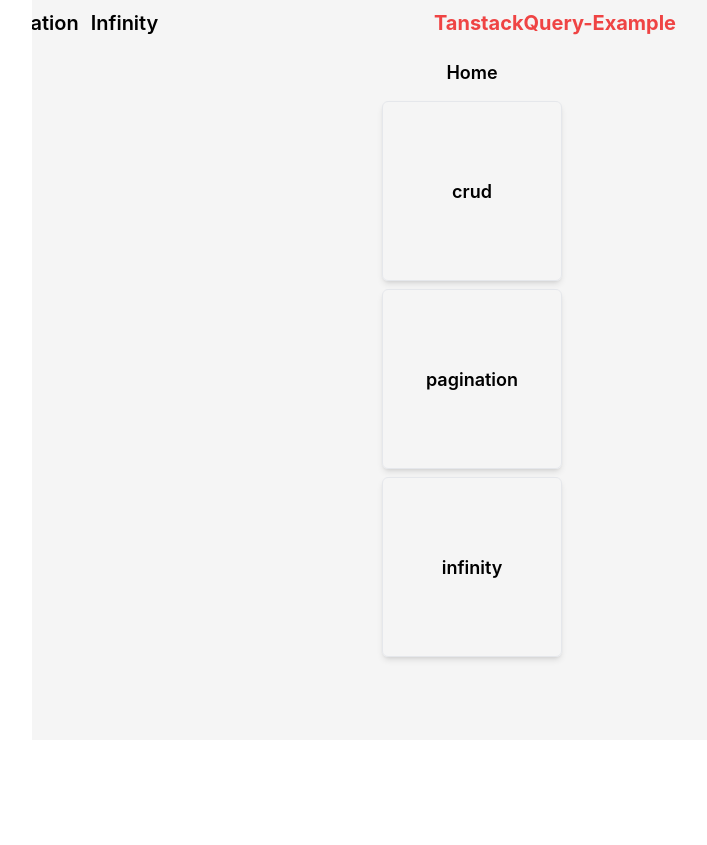
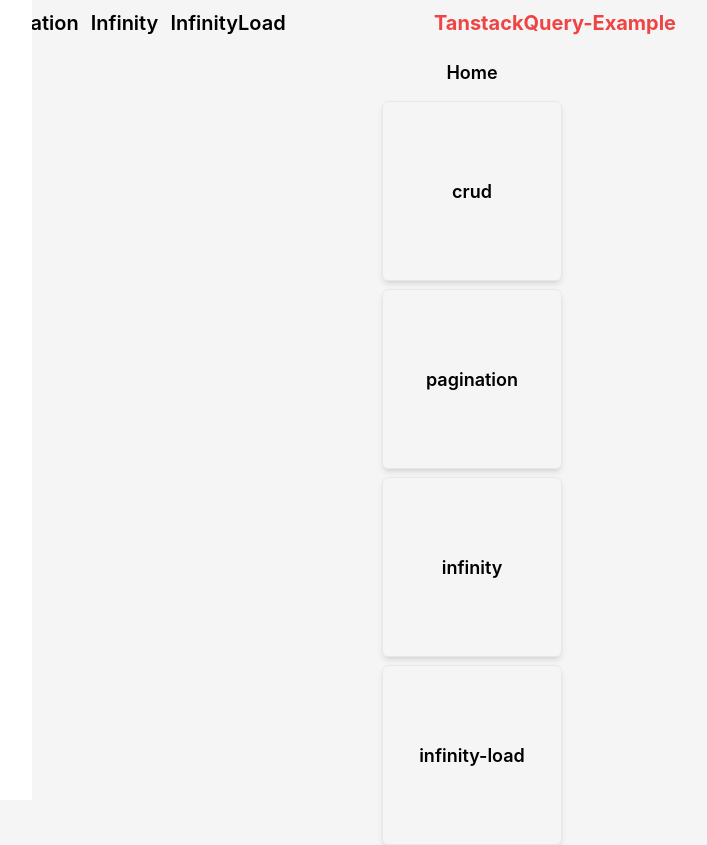
Before and after one commit to mohammadzeyghami/tanstackQuery-example, a React (Vite) app: page / in a window 1280 px wide. Shown: the whole page, without its empty margins (168-875 px from the left). Before the commit the page ends 800 px from the top, so only its background shows below. Built offline with nearby package versions, Linux system fonts and the light colour scheme.

Commit message:
add infinity load to project

```diff
--- a/package.json
+++ b/package.json
@@ -19,6 +19,7 @@
     "react": "^18.2.0",
     "react-dom": "^18.2.0",
     "react-hook-form": "^7.51.0",
+    "react-intersection-observer": "^9.8.1",
     "react-router": "^6.22.3",
     "react-router-dom": "^6.22.3",
     "tailwind-merge": "^2.2.1",
--- a/src/App.tsx
+++ b/src/App.tsx
@@ -10,6 +10,7 @@ import PageInfinity from "./components/pages/infinity";
 import PageHome from "./components/pages/home";
 import { QueryClient, QueryClientProvider } from "@tanstack/react-query";
 import "animate.css";
+import PageInfinityLoad from "./components/pages/infinityLoad";
 function App() {
   const queryClient = new QueryClient();
   return (
@@ -20,6 +21,7 @@ function App() {
           <Route path={"/crud"} element={<PageCrud />} />
           <Route path={"/pagination"} element={<PagePagination />} />
           <Route path={"/infinity"} element={<PageInfinity />} />
+          <Route path={"/infinity-load"} element={<PageInfinityLoad />} />
         </Router>
       </BrowserRouter>
     </QueryClientProvider>
--- a/src/components/pages/home/index.tsx
+++ b/src/components/pages/home/index.tsx
@@ -13,6 +13,7 @@ const PageHome = () => {
           <CardMain title={"crud"} />
           <CardMain title={"pagination"} />
           <CardMain title={"infinity"} />
+          <CardMain title={"infinity-load"} />
         </View>
       </View>
     </MainDashLayout>
--- /dev/null
+++ b/src/components/pages/infinityLoad/index.tsx
@@ -0,0 +1,53 @@
+import { useEffect, useState } from "react";
+import { H1, H4, View } from "../..";
+import { useProducts } from "../../../services/getInfinityProducts";
+import { ButtonMain, MainDashLayout } from "../../molecules";
+import { useProduct } from "../../../services/getProduct";
+import { NavbarMain } from "../../sections/navbar/main";
+import { useInView } from "react-intersection-observer";
+import { Spin } from "antd";
+
+const PageInfinityLoad = () => {
+  const { ref, inView } = useInView();
+  const [selectedProdutId, setSelectedProdutId] = useState<number | null>(null);
+  const { data, hasNextPage, fetchNextPage } = useProducts();
+  const { data: selectedData } = useProduct(selectedProdutId);
+
+  useEffect(() => {
+    if (inView && hasNextPage) {
+      console.log("data");
+      fetchNextPage();
+    }
+  }, [inView, hasNextPage, fetchNextPage]);
+  return (
+    <MainDashLayout header={<NavbarMain />}>
+      <H1 className="text-center animate__animated animate__fadeIn">
+        Infinity
+      </H1>
+      <View
+        vertical
+        className="flex-wrap gap-2 pb-4 justify-center pt-4 animate__animated animate__fadeIn"
+      >
+        {data?.pages?.map((group) => {
+          return group?.data.map((product: { name: string; id: number }) => (
+            <ButtonMain
+              className="h-[20vh]"
+              id={`${product.id}`}
+              onClick={() => setSelectedProdutId(product.id)}
+            >
+              {product.name}
+            </ButtonMain>
+          ));
+        })}
+      </View>
+      <View vertical className="animate__animated animate__fadeIn">
+        <H4 className="text-center">{JSON.stringify(selectedData)}</H4>
+        <div ref={ref} className="w-full justify-center">
+          <Spin className="mx-auto" />
+        </div>
+      </View>
+    </MainDashLayout>
+  );
+};
+
+export default PageInfinityLoad;
--- a/src/components/sections/navbar/main/index.tsx
+++ b/src/components/sections/navbar/main/index.tsx
@@ -52,6 +52,17 @@ const NavbarMain = () => {
             Infinity
           </H5>
         </Link>
+        <Link to="/infinity-load">
+          <H5
+            className={twMerge(
+              useActivelocation({ target: "infinity-load", isWrapper: true })
+                ? "!text-red-500"
+                : "text-black"
+            )}
+          >
+            InfinityLoad
+          </H5>
+        </Link>
       </View>
       <Link to={"/"}>
         <H5 className="!text-red-500 !font-bold">TanstackQuery-Example</H5>
```
Also changed, not shown: 2 other files (tests, documents, lock files or other folders).
